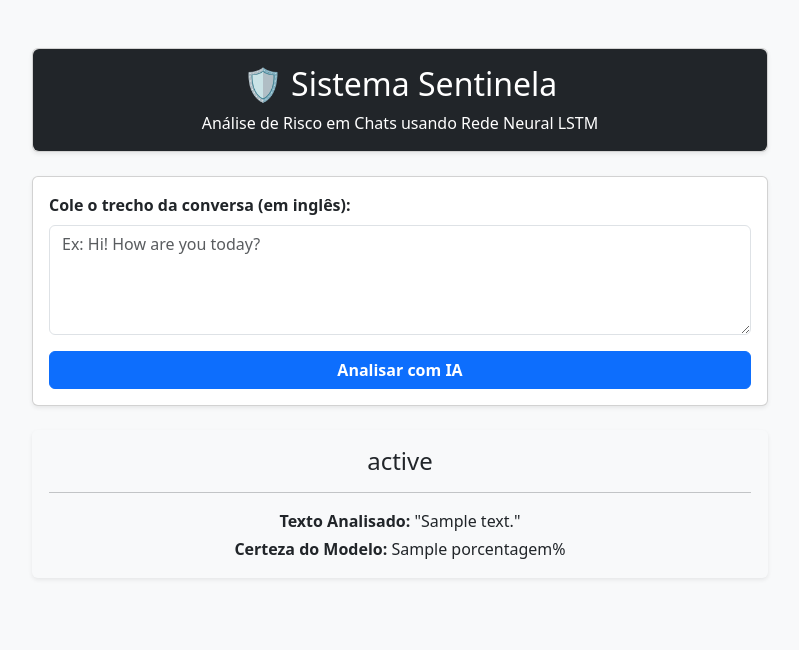
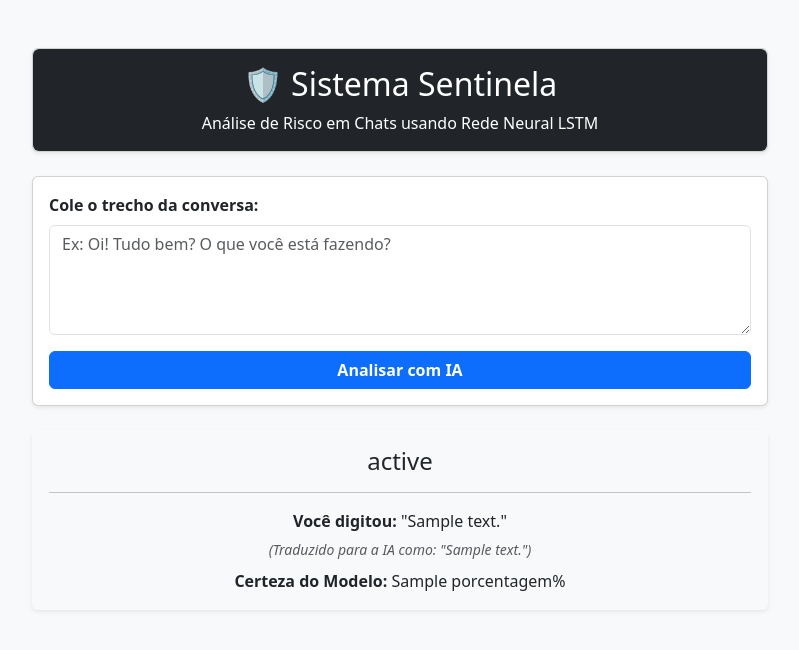
Before and after one commit to JhonathaSouza/sentinela, a Django app: template painel_web/interface/templates/sentinela/index.html in a window 1280 px wide. Shown: the top 650 px of the page, without its empty margins (240-1039 px from the left). Run offline with Django 5.2, Linux system fonts and the light colour scheme; the template is opened without the code that fills it: most values are stand-ins (such as "Sample title", 1, 10 or a date in 2020).

Commit message:
finally feature

```diff
--- a/painel_web/interface/templates/sentinela/index.html
+++ b/painel_web/interface/templates/sentinela/index.html
@@ -9,35 +9,43 @@
     <div class="container mt-5">
         <div class="row justify-content-center">
             <div class="col-md-8">
+
                 <div class="card shadow-sm mb-4">
                     <div class="card-body text-center bg-dark text-white rounded">
                         <h2>🛡️ Sistema Sentinela</h2>
                         <p class="mb-0">Análise de Risco em Chats usando Rede Neural LSTM</p>
                     </div>
                 </div>
+
                 <div class="card shadow-sm mb-4">
                     <div class="card-body">
                         <form method="POST">
                             {% csrf_token %}
                             <div class="mb-3">
-                                <label class="form-label fw-bold">Cole o trecho da conversa (em inglês):</label>
-                                <textarea class="form-control" name="texto_chat" rows="4" required placeholder="Ex: Hi! How are you today?"></textarea>
+                                <label class="form-label fw-bold">Cole o trecho da conversa:</label>
+                                <textarea class="form-control" name="texto_chat" rows="4" required placeholder="Ex: Oi! Tudo bem? O que você está fazendo?"></textarea>
                             </div>
                             <button type="submit" class="btn btn-primary w-100 fw-bold">Analisar com IA</button>
                         </form>
                     </div>
                 </div>
+
                 {% if resultado %}
                 <div class="alert alert-{{ cor_alerta }} shadow-sm text-center">
                     <h4 class="alert-heading">{{ resultado.status }}</h4>
                     <hr>
-                    <p class="mb-1"><strong>Texto Analisado:</strong> "{{ resultado.original_text }}"</p>
-                    <p class="mb-0"><strong>Certeza do Modelo:</strong> {{ porcentagem }}%</p>
+                    <p class="mb-1"><strong>Você digitou:</strong> "{{ resultado.original_text }}"</p>
+                    <p class="mb-1 text-muted"><small><em>(Traduzido para a IA como: "{{ resultado.translated_text }}")</em></small></p>
+                    <p class="mb-0 mt-2"><strong>Certeza do Modelo:</strong> {{ porcentagem }}%
                 </div>
                 {% endif %}
+
                 {% if erro %}
-                <div class="alert alert-warning text-center">{{ erro }}</div>
+                <div class="alert alert-warning text-center">
+                    {{ erro }}
+                </div>
                 {% endif %}
+
             </div>
         </div>
     </div>
```
Also changed, not shown: app/main.py (+12 -10 lines), 1 other file.
